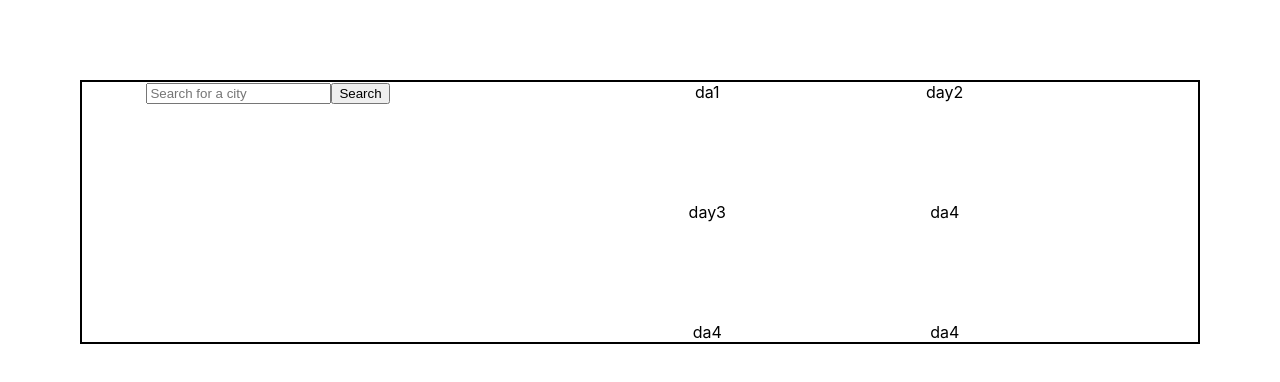
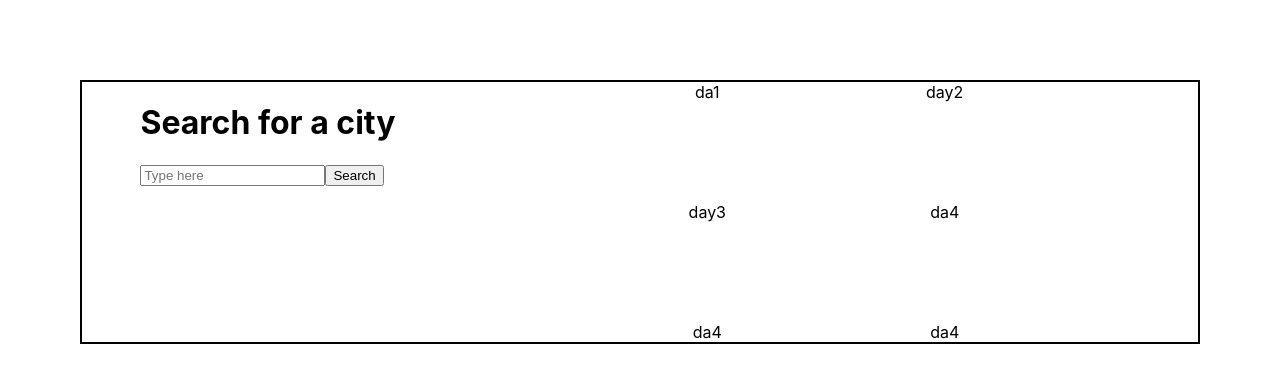
Before and after one commit to EloizaBAB/react-weather-app, a React (Create React App) app: page / in a window 1280 px wide. Shown: the top 382 px of the page. Built offline with nearby package versions, Linux system fonts and the light colour scheme.

Commit message:
added an h1

```diff
--- a/src/App.js
+++ b/src/App.js
@@ -5,6 +5,7 @@ function App() {
   return (
     <div className="App">
       <div className="container-weather">
+        <h1> Search for a city</h1>
         <Weather />
       </div>
       <div className="container-forecast">
--- a/src/Weather.js
+++ b/src/Weather.js
@@ -34,7 +34,7 @@ export default function Weather(properties) {
     <form onSubmit={handleSubmit}>
       <input
         type="search"
-        placeholder="Search for a city"
+        placeholder="Type here"
         onChange={updateCity}
       ></input>
       <button type="submit">Search</button>
@@ -44,7 +44,7 @@ export default function Weather(properties) {
     return (
       <div>
         {form}
-        <h1>{city}</h1>
+        <h1>{city} </h1>
         {/* to display the date in an easy way i had to create a new component with the formatted date and then send properties to it, the properties
          come from the weather object date info */}
 
@@ -56,7 +56,7 @@ export default function Weather(properties) {
               <img alt="weather icon" src={weatherobj.icon} />
             </span>
           </li>
-          <li>Description: {weatherobj.description}</li>
+          <li> {weatherobj.description}</li>
           <li>Wind: {weatherobj.wind} km</li>
           <li>Humidity: {weatherobj.humidity}% </li>
         </ul>
```
